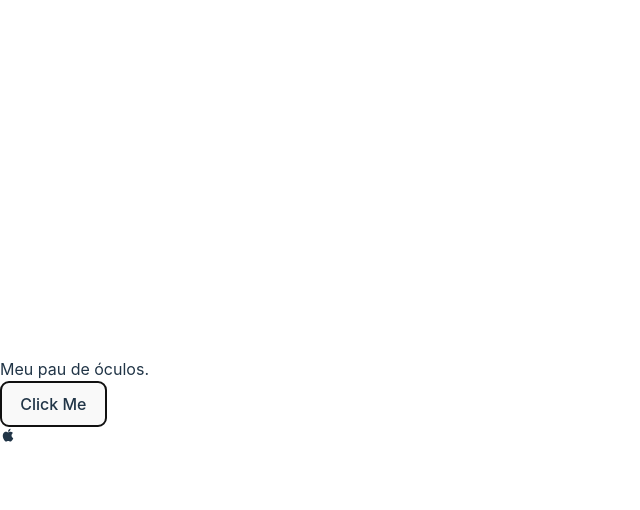
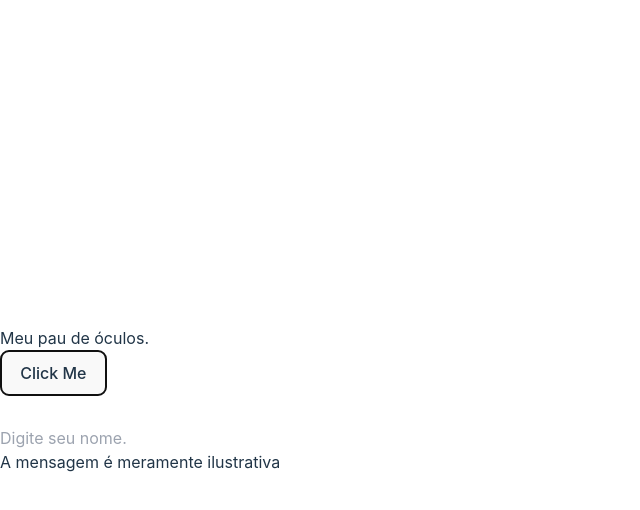
Before and after one commit to PVGusmao/clube-de-ferias-web-next, a React (Vite) app: page / in a window 1280 px wide. Both pictures are taken after a click on the button "Click Me". Shown: the top 510 px of the page, without its empty margins (0-640 px from the left). Built offline with nearby package versions, Linux system fonts and the light colour scheme; what @material-tailwind/react would draw is missing.

Commit message:
implementado atomos de alerta, input e imagem

```diff
--- /dev/null
+++ b/src/components/atomos/AlertAtom.tsx
@@ -0,0 +1,14 @@
+import { Alert, AlertProps } from "@material-tailwind/react";
+import React from "react";
+
+type Props = AlertProps & {
+  message: string;
+}
+
+export function AlertAtom({ message, ...rest}: Props) {
+  return (
+    <Alert {...rest}>
+      {message}
+    </Alert>
+  )
+}
--- a/src/components/atomos/IconAtom.tsx
+++ b/src/components/atomos/IconAtom.tsx
@@ -4,13 +4,18 @@ import { IconType } from "react-icons";
 
 type Props = {
   icon: IconType
+  size: number;
+  color: string;
 }
 
-export function IconAtom({ icon }: Props) {
+export function IconAtom({ icon, size, color }: Props) {
 
   const Icon = icon || null;
 
   return (
-    <Icon />
+    <Icon
+      size={size}
+      color={color}
+    />
   )
 }
--- /dev/null
+++ b/src/components/atomos/InputAtom.tsx
@@ -0,0 +1,14 @@
+import React from "react";
+
+import { Input, InputProps } from "@material-tailwind/react";
+
+type Props = InputProps & {
+
+}
+
+export function InputAtom({ ...rest }: Props) {
+
+  return (
+    <Input { ...rest } />
+  )
+}
--- a/src/pages/Home/index.tsx
+++ b/src/pages/Home/index.tsx
@@ -1,10 +1,13 @@
-import React from "react";
+import React, { useState } from "react";
 import { ButtonAtom } from "../../components/atomos/ButtonAtom";
 import { IconAtom } from "../../components/atomos/IconAtom";
 import { TextAtom } from "../../components/atomos/TextAtom";
 import { DiApple } from "react-icons/di";
+import { InputAtom } from "../../components/atomos/InputAtom";
+import { AlertAtom } from "../../components/atomos/AlertAtom";
 
 export default function Home() {
+  const [value, setValue] = useState(false);
   return (
     <>
       <TextAtom
@@ -17,10 +20,23 @@ export default function Home() {
         children
         title='Click Me'
         variant="outlined"
+        onClick={() => {
+          setValue(!value)
+        }}
       />
 
-      <IconAtom icon={DiApple} />
+      <IconAtom
+        icon={DiApple}
+        size={30}
+        color='white'
+      />
 
+      <InputAtom
+        placeholder='Digite seu nome.'
+      />
+      {
+        value && <AlertAtom children message='A mensagem é meramente ilustrativa' />
+      }
     </>
   );
 }
```
Also changed, not shown: src/components/atomos/ImageAtom.tsx (added, +12 -0 lines).
